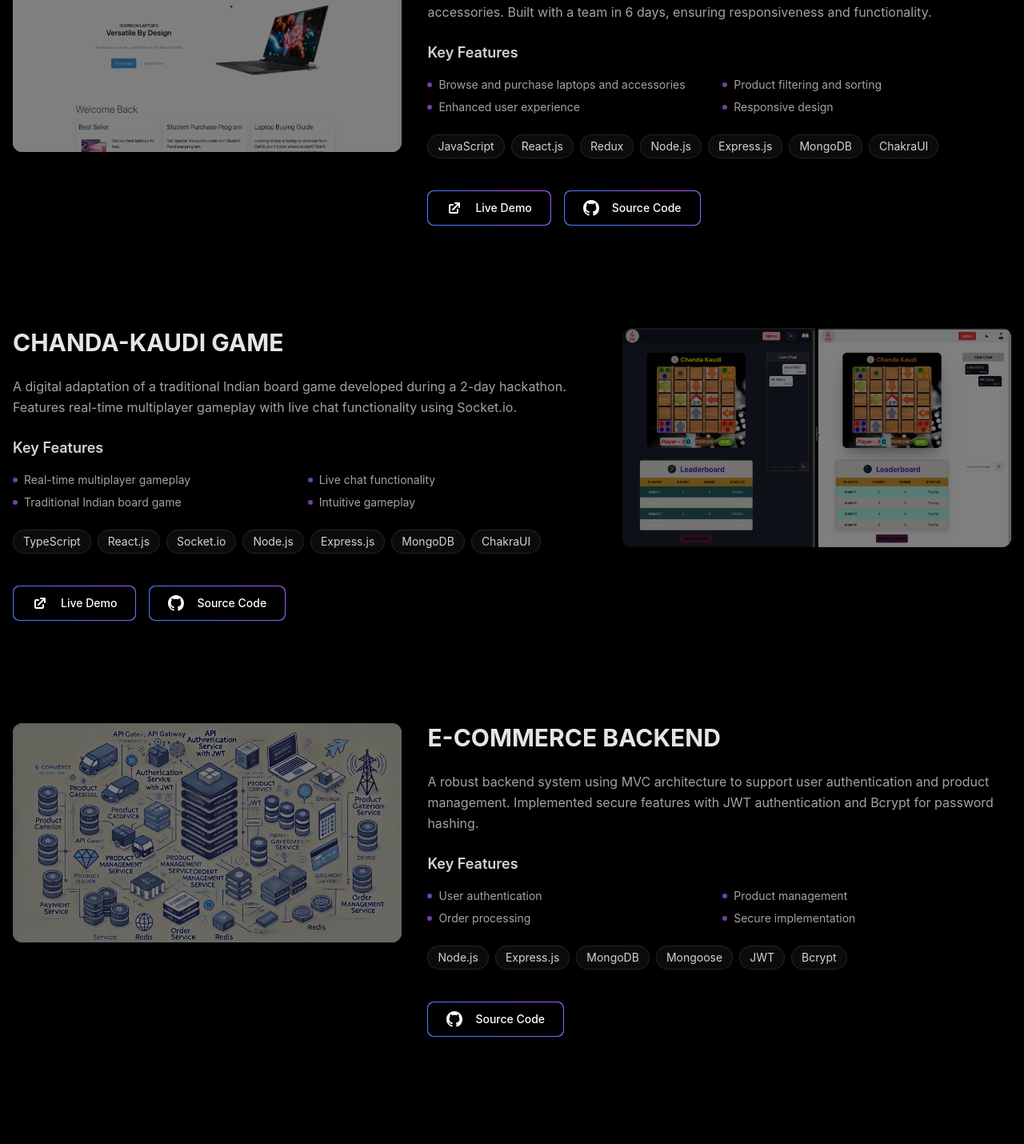
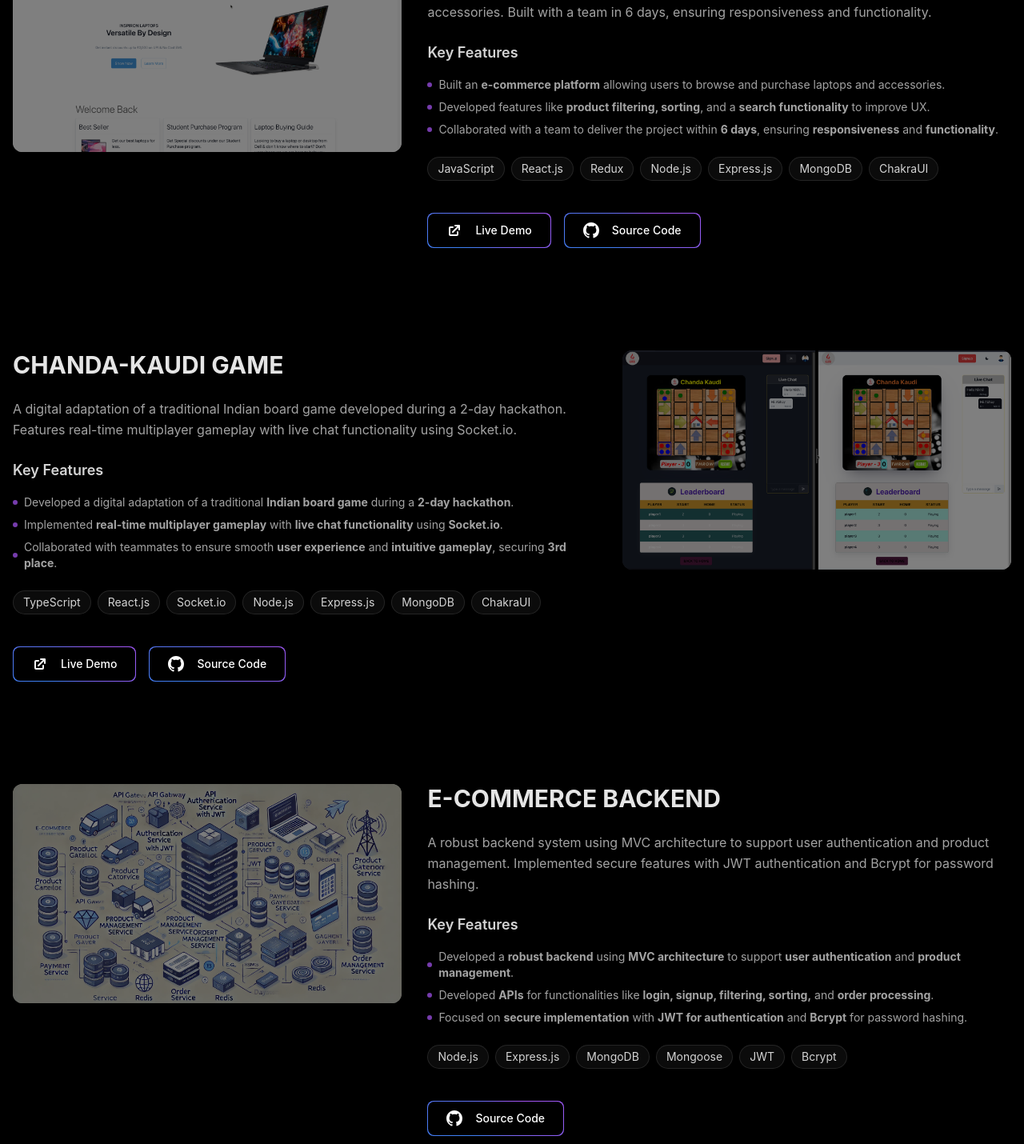
Before and after one commit to abhayfaldu/abhayfaldu.github.io, a React (Create React App) app in the folder frontend/: page / in a window 1280 px wide. Shown: the part 3260-4690 px from the top of the page at 80% size. Built offline with nearby package versions, Linux system fonts and the light colour scheme; a web font is replaced by a local one.

Commit message:
project content improvements

```diff
--- a/frontend/src/components/Projects.jsx
+++ b/frontend/src/components/Projects.jsx
@@ -12,10 +12,9 @@ const projectsData = [
 		deployLink: "https://lap-den.vercel.app/",
 		githubLink: "https://github.com/abhayfaldu/Dell.com_clone",
 		features: [
-			"Browse and purchase laptops and accessories",
-			"Product filtering and sorting",
-			"Enhanced user experience",
-			"Responsive design",
+			"Built an <strong>e-commerce platform</strong> allowing users to browse and purchase laptops and accessories.",
+			"Developed features like <strong>product filtering, sorting</strong>, and a <strong>search functionality</strong> to improve UX.",
+			"Collaborated with a team to deliver the project within <strong>6 days</strong>, ensuring <strong>responsiveness</strong> and <strong>functionality</strong>.",
 		],
 		duration: 6,
 		techStacks: ["JavaScript", "React.js", "Redux", "Node.js", "Express.js", "MongoDB", "ChakraUI"],
@@ -28,10 +27,9 @@ const projectsData = [
 		deployLink: "https://chanda-kaudi-game.vercel.app/",
 		githubLink: "https://github.com/abhayfaldu/Chanda_kaudi_game",
 		features: [
-			"Real-time multiplayer gameplay",
-			"Live chat functionality",
-			"Traditional Indian board game",
-			"Intuitive gameplay",
+			"Developed a digital adaptation of a traditional <strong>Indian board game</strong> during a <strong>2-day hackathon</strong>.",
+			"Implemented <strong>real-time multiplayer gameplay</strong> with <strong>live chat functionality</strong> using <strong>Socket.io</strong>.",
+			"Collaborated with teammates to ensure smooth <strong>user experience</strong> and <strong>intuitive gameplay</strong>, securing <strong>3rd place</strong>.",
 		],
 		duration: 2,
 		techStacks: [
@@ -52,10 +50,9 @@ const projectsData = [
 		deployLink: "",
 		githubLink: "https://github.com/abhayfaldu/shopzon-backend",
 		features: [
-			"User authentication",
-			"Product management",
-			"Order processing",
-			"Secure implementation",
+			"Developed a <strong>robust backend</strong> using <strong>MVC architecture</strong> to support <strong>user authentication</strong> and <strong>product management</strong>.",
+			"Developed <strong>APIs</strong> for functionalities like <strong>login, signup, filtering, sorting,</strong> and <strong>order processing</strong>.",
+			"Focused on <strong>secure implementation</strong> with <strong>JWT for authentication</strong> and <strong>Bcrypt</strong> for password hashing.",
 		],
 		duration: 10,
 		techStacks: ["Node.js", "Express.js", "MongoDB", "Mongoose", "JWT", "Bcrypt"],
@@ -125,11 +122,11 @@ const Projects = () => {
 									{/* Features */}
 									<div className="space-y-4">
 										<h4 className="text-lg font-semibold text-neutral-300">Key Features</h4>
-										<ul className="grid grid-cols-2 gap-2">
+										<ul className="grid grid-cols-1 gap-2">
 											{project.features.map((feature, idx) => (
 												<li key={idx} className="text-neutral-400 text-sm flex items-center gap-2">
 													<span className="h-1.5 w-1.5 rounded-full bg-purple-500/70" />
-													{feature}
+													<div className="prose prose-invert" dangerouslySetInnerHTML={{ __html: feature }} />
 												</li>
 											))}
 										</ul>
```
